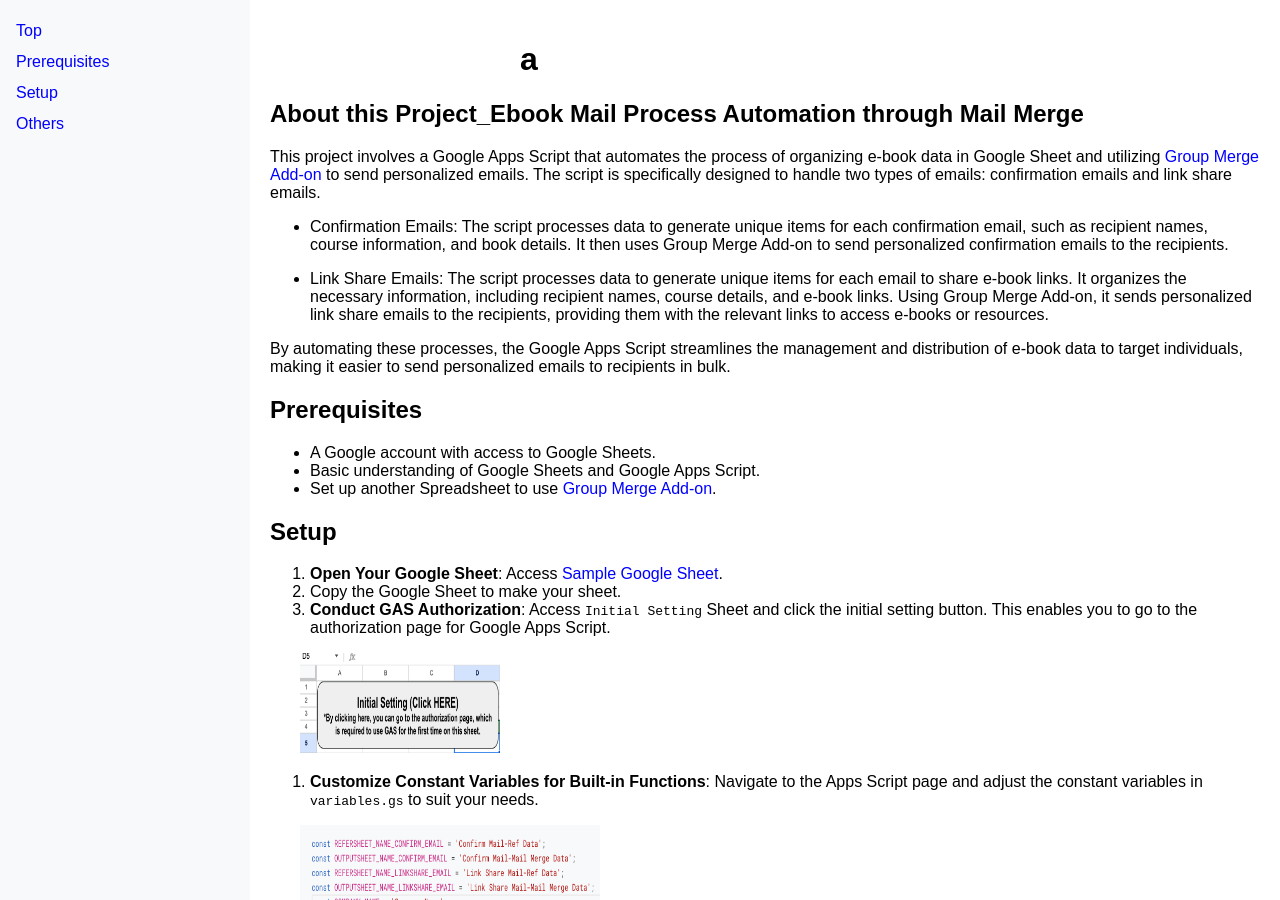
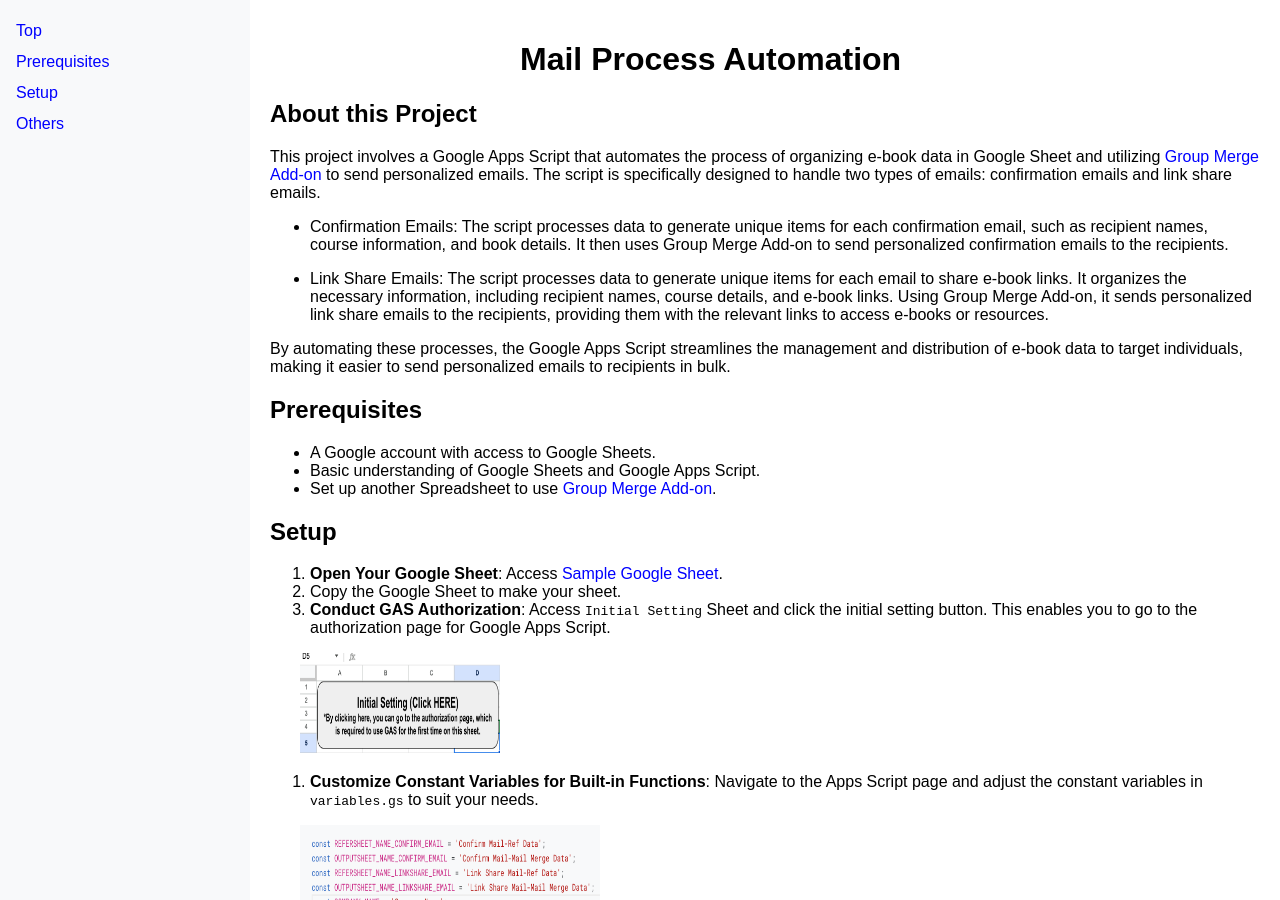
Before and after one commit to tsato21/book-data-organizer, a Jekyll site: the page built from docs/index.md, in a window 1280 px wide and 900 px high. Built offline with Jekyll 4.4.1, drawn with Linux system fonts in a browser that asks for light colours.

Commit message:
Update index.md

```diff
--- a/docs/index.md
+++ b/docs/index.md
@@ -1,9 +1,9 @@
 ---
 layout: default
-title: 'a'
+title: 'Mail Process Automation'
 ---
 
-## About this Project_Ebook Mail Process Automation through Mail Merge
+## About this Project
 
 This project involves a Google Apps Script that automates the process of organizing e-book data in Google Sheet and utilizing <a href="https://www.scriptable-assets.page/add-ons/group-merge/" target="_blank" rel="noopener noreferrer">Group Merge Add-on</a> to send personalized emails. The script is specifically designed to handle two types of emails: confirmation emails and link share emails.
 
```
